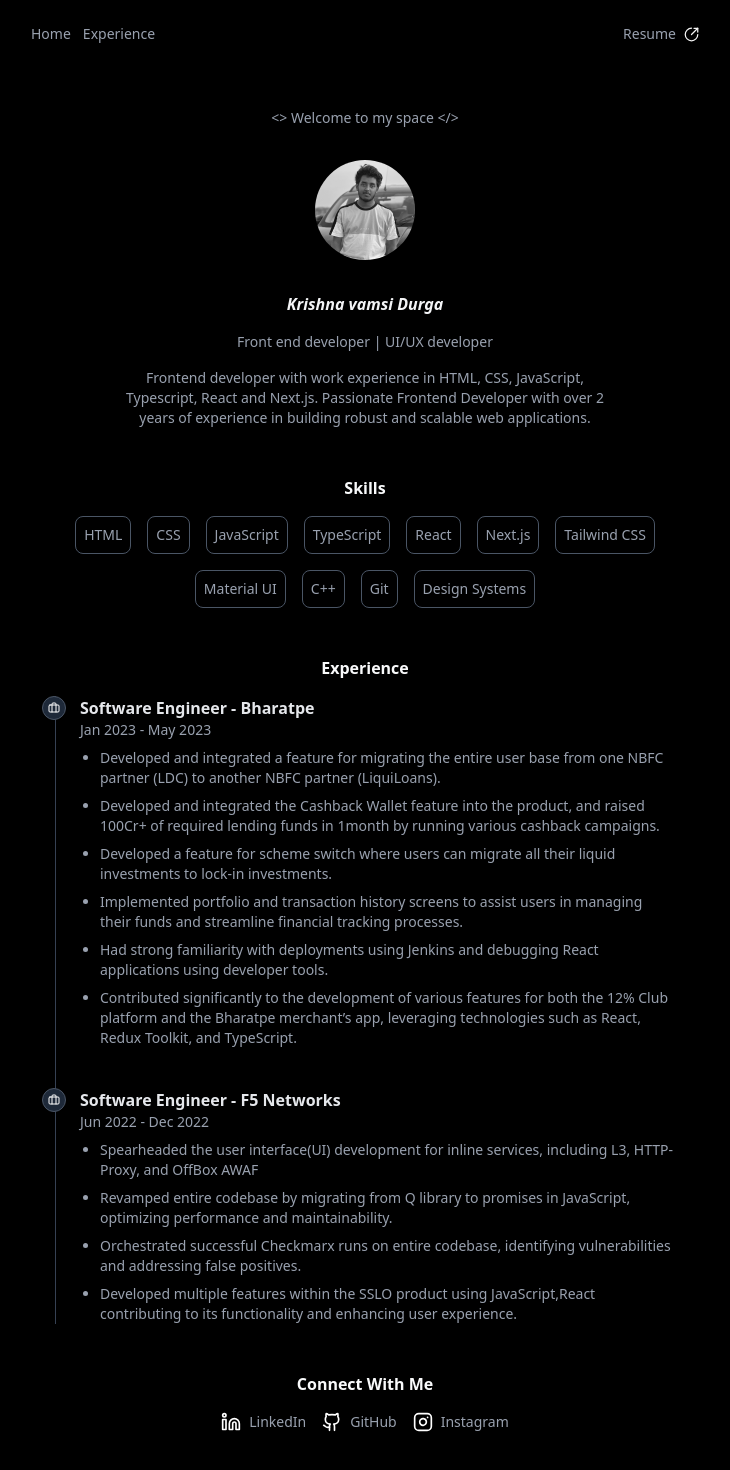
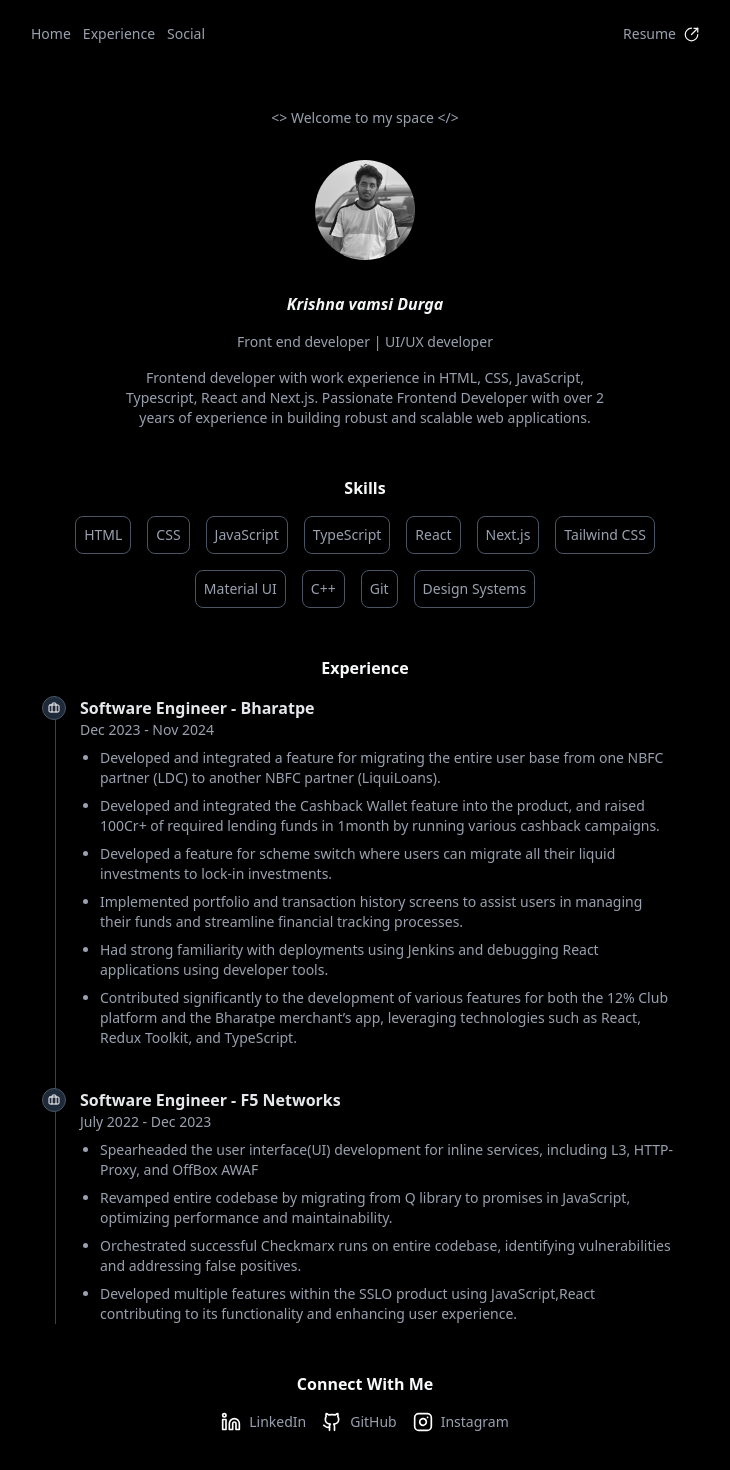
Before and after one commit to krishnabp14/rsvp-nextjs, a Next.js app: page /portfolio in a window 1280 px wide. Shown: the top 1470 px of the page, without its empty margins (275-1005 px from the left). Built offline with nearby package versions, Linux system fonts and the light colour scheme.

Commit message:
fix: social links and nav links added

```diff
--- a/app/(pages)/portfolio/page.tsx
+++ b/app/(pages)/portfolio/page.tsx
@@ -11,8 +11,12 @@
         <NavBar />
         <HeroSection />
         <Skills />
-        <ExperienceSection />
-        <ConnectWithMe />
+        <div id="experience">
+          <ExperienceSection />
+        </div>
+        <div id="connectWithMe">
+          <ConnectWithMe />
+        </div>
       </div>
     </div>
   );
--- a/components/portfolio/ConnectWithMe.tsx
+++ b/components/portfolio/ConnectWithMe.tsx
@@ -16,7 +16,7 @@
   },
   {
     name: "Instagram",
-    href: "https://instagram.com/your-username",
+    href: "https://www.instagram.com/krishna_vamsi_14",
     icon: InstagramSvg,
   },
 ];
--- a/components/portfolio/ExperienceSection.tsx
+++ b/components/portfolio/ExperienceSection.tsx
@@ -4,7 +4,7 @@
   {
     role: "Software Engineer",
     company: "Bharatpe",
-    duration: "Jan 2023 - May 2023",
+    duration: "Dec 2023 - Nov 2024",
     points: [
       `Developed and integrated a feature for migrating the entire user base from one NBFC partner (LDC) to another
 NBFC partner (LiquiLoans).`,
@@ -21,7 +21,7 @@
   {
     role: "Software Engineer",
     company: "F5 Networks",
-    duration: "Jun 2022 - Dec 2022",
+    duration: "July 2022 - Dec 2023",
     points: [
       `Spearheaded the user interface(UI) development for inline services, including L3, HTTP-Proxy, and OffBox AWAF`,
       `Revamped entire codebase by migrating from Q library to promises in JavaScript, optimizing performance and
@@ -35,7 +35,7 @@
 
 export const ExperienceSection = () => {
   return (
-    <div className="px-6 text-gray-100 mt-12">
+    <div className="px-6 text-gray-100 pt-6 mt-6">
       <h1 className="text-gray-50 text-md font-semibold flex justify-center">
         Experience
       </h1>
--- a/components/portfolio/Navbar.tsx
+++ b/components/portfolio/Navbar.tsx
@@ -6,7 +6,26 @@
     <div className="flex w-full justify-between pt-6">
       <div className="flex gap-3">
         <p className="text-sm text-gray-400">Home</p>
-        <p className="text-sm text-gray-400">Experience</p>
+        <p
+          className="text-sm text-gray-400"
+          onClick={() =>
+            document.getElementById("experience")?.scrollIntoView({
+              behavior: "smooth",
+            })
+          }
+        >
+          Experience
+        </p>
+        <p
+          className="text-sm text-gray-400"
+          onClick={() =>
+            document
+              .getElementById("connectWithMe")
+              ?.scrollIntoView({ behavior: "smooth" })
+          }
+        >
+          Social
+        </p>
         {/* <p className="text-sm text-gray-400">Blog</p>
         <p className="text-sm text-gray-400">Projects</p>
         <p className="text-sm text-gray-400">About</p> */}
```
